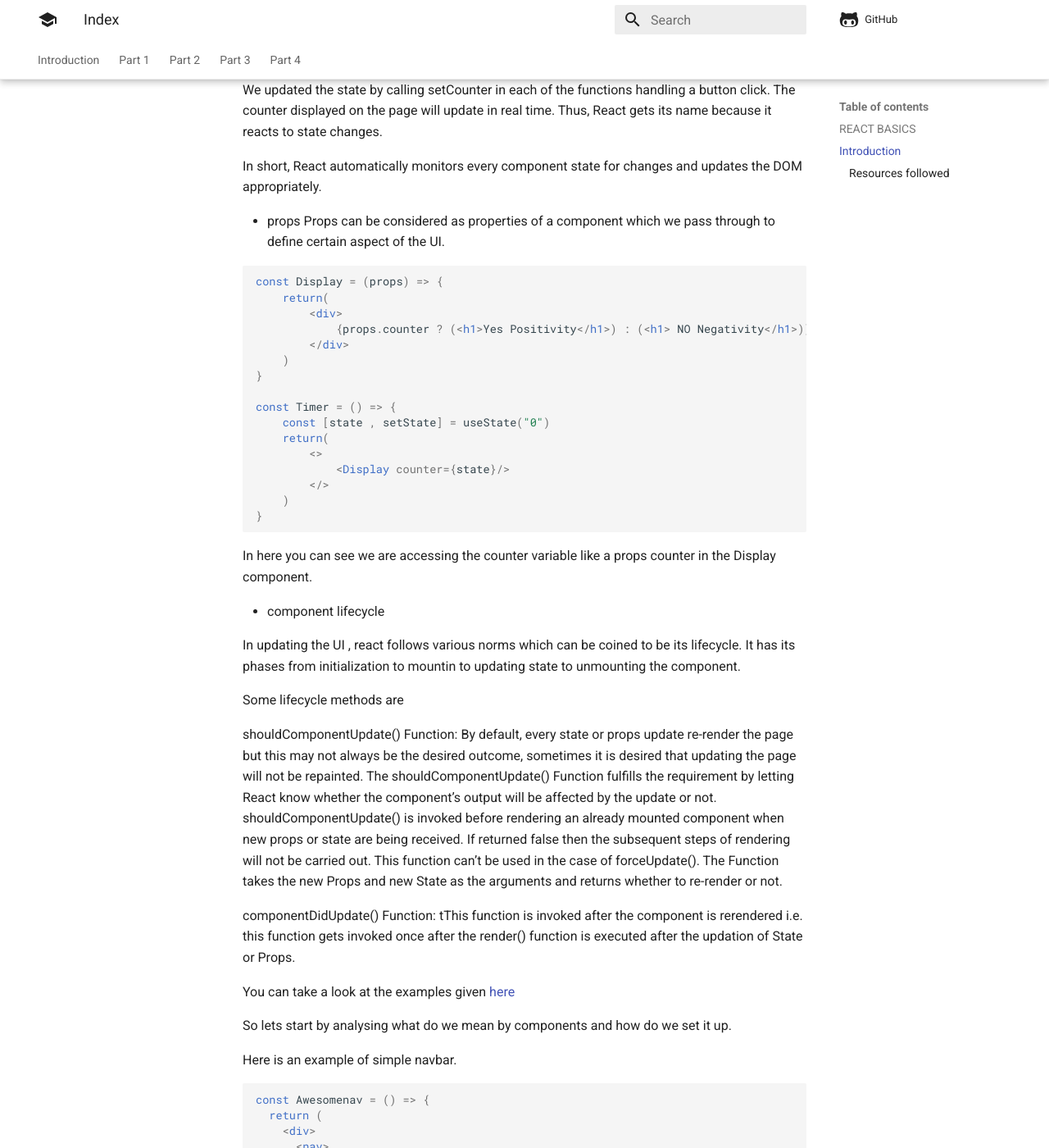
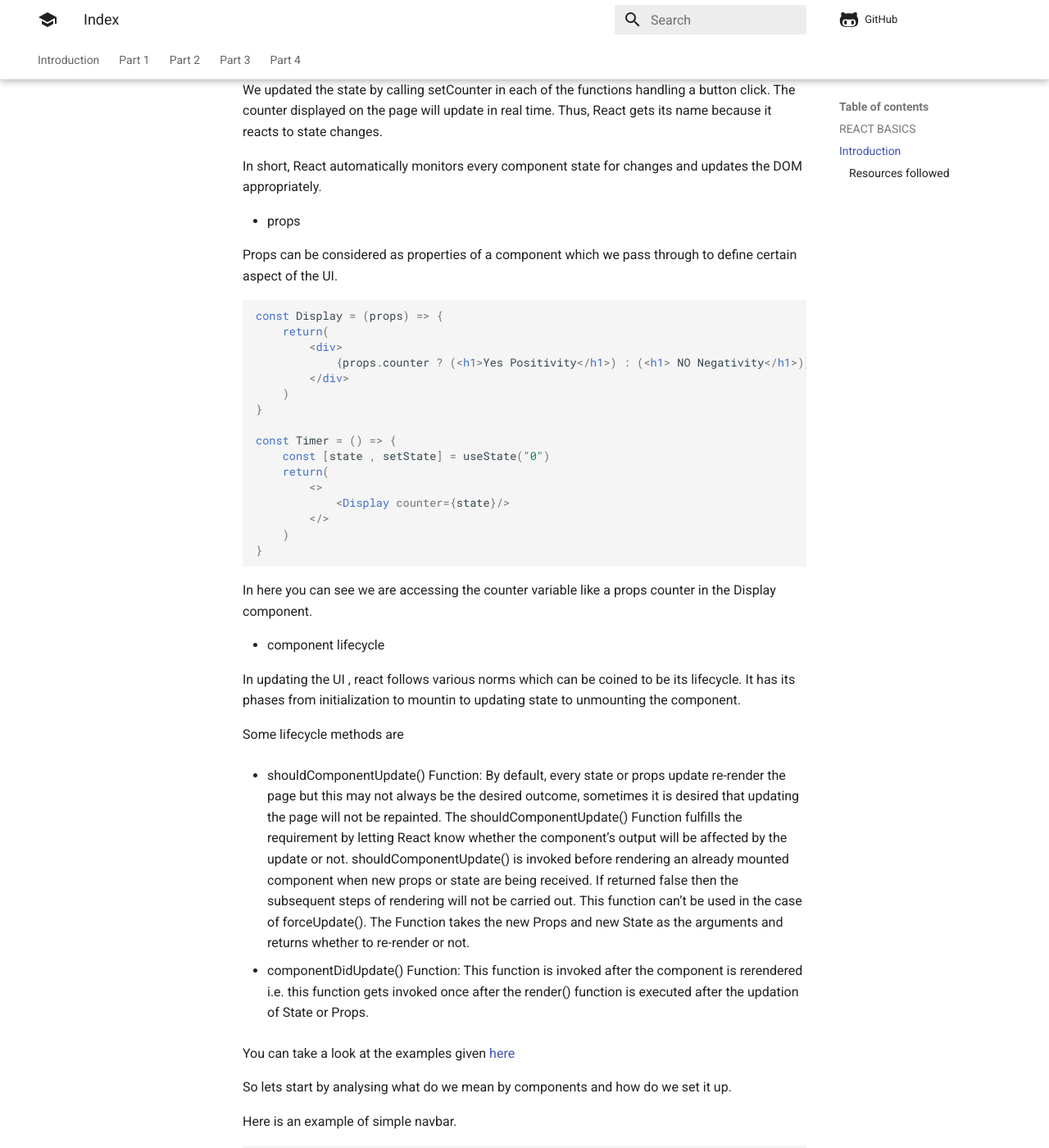
Before and after one commit to skit-ai/curriculum, an MkDocs documentation site: the page built from docs/react-basics/index.md, in a window 1280 px wide and 1400 px high, scrolled down 1490 px. Shown: the whole window at 82% size. Built offline with MkDocs 1.6.1 and Material for MkDocs 9.7.7, drawn with Linux system fonts in a browser that asks for light colours; comment, search, counter and statistics services are not loaded.

Commit message:
Update content

````diff
--- a/docs/react-basics/index.md
+++ b/docs/react-basics/index.md
@@ -56,7 +56,8 @@ We updated the state by calling setCounter in each of the functions handling a b
 In short, React automatically monitors every component state for changes and updates the DOM appropriately.
 
 - props
-  Props can be considered as properties of a component which we pass through to define certain aspect of the UI.
+
+Props can be considered as properties of a component which we pass through to define certain aspect of the UI.
 
 ```JSX
 const Display = (props) => {
@@ -86,9 +87,11 @@ It has its phases from initialization to mountin to updating state to unmounting
 
 Some lifecycle methods are
 
-shouldComponentUpdate() Function: By default, every state or props update re-render the page but this may not always be the desired outcome, sometimes it is desired that updating the page will not be repainted. The shouldComponentUpdate() Function fulfills the requirement by letting React know whether the component’s output will be affected by the update or not. shouldComponentUpdate() is invoked before rendering an already mounted component when new props or state are being received. If returned false then the subsequent steps of rendering will not be carried out. This function can’t be used in the case of forceUpdate(). The Function takes the new Props and new State as the arguments and returns whether to re-render or not.
+- shouldComponentUpdate() Function:
+By default, every state or props update re-render the page but this may not always be the desired outcome, sometimes it is desired that updating the page will not be repainted. The shouldComponentUpdate() Function fulfills the requirement by letting React know whether the component’s output will be affected by the update or not. shouldComponentUpdate() is invoked before rendering an already mounted component when new props or state are being received. If returned false then the subsequent steps of rendering will not be carried out. This function can’t be used in the case of forceUpdate(). The Function takes the new Props and new State as the arguments and returns whether to re-render or not.
 
-componentDidUpdate() Function: tThis function is invoked after the component is rerendered i.e. this function gets invoked once after the render() function is executed after the updation of State or Props.
+- componentDidUpdate() Function:
+This function is invoked after the component is rerendered i.e. this function gets invoked once after the render() function is executed after the updation of State or Props.
 
 You can take a look at the examples given [here](https://reactjs.org/docs/state-and-lifecycle.html)
 
````
